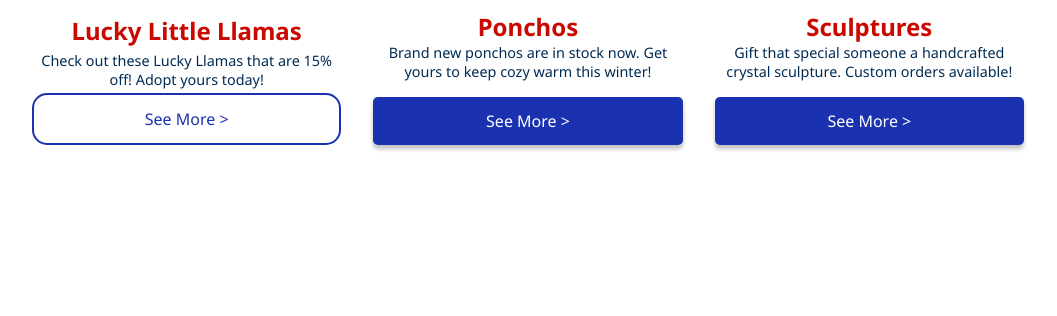
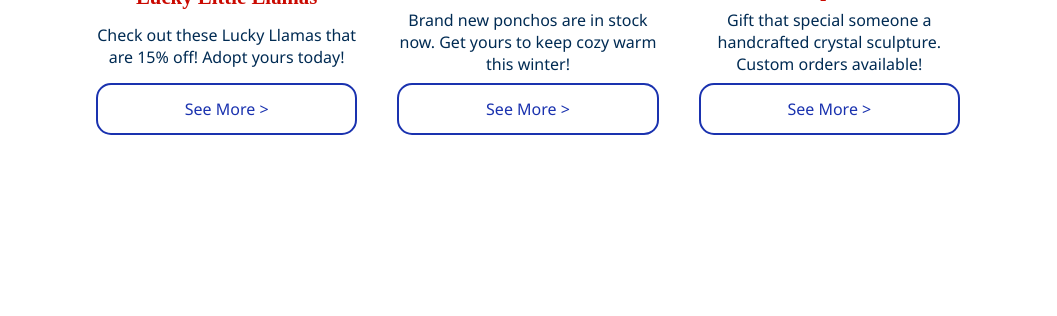
Before and after one commit to genna-umenhofer/new-simply-complex, a PHP site: page / in a window 1280 px wide. Shown: the part 633-949 px from the top of the page, without its empty margins (112-1169 px from the left). Run offline with PHP 8.4, Linux system fonts and the light colour scheme; some libraries are stand-ins or nearby versions; some web fonts are replaced.

Commit message:
added additional pages

```diff
--- a/includes/header.inc.php
+++ b/includes/header.inc.php
@@ -6,6 +6,8 @@ if(basename($_SERVER['PHP_SELF']) == "index.php") {
   $shop = 'pages/shop.php';
   $about = 'pages/about.php';
   $logo = 'assets/simp_comp_circle_color_logo.png';
+  $script = 'script.js';
+  $style = 'style.css';
 } else {
   $home = '../index.php';
   $events = 'events.php';
@@ -13,6 +15,8 @@ if(basename($_SERVER['PHP_SELF']) == "index.php") {
   $shop = 'shop.php';
   $about = 'about.php';
   $logo = '../assets/simp_comp_circle_color_logo.png';
+  $script = '../script.js';
+  $style = '../style.css';
 }
 ?>
 
@@ -29,6 +33,7 @@ if(basename($_SERVER['PHP_SELF']) == "index.php") {
   <link rel="preconnect" href="https://fonts.gstatic.com" crossorigin>
   <link href="https://fonts.googleapis.com/css2?family=Kaisei+HarunoUmi:wght@400;500;700&family=Noto+Sans:wght@400;700&display=swap" rel="stylesheet">
   <script src="https://kit.fontawesome.com/56820fc43b.js" crossorigin="anonymous"></script>
+  <script src="<?php echo $script ?>" defer></script>
   <title>Simply Complex Art Shop</title>
 </head>
 <body>
--- a/index.php
+++ b/index.php
@@ -17,26 +17,26 @@ include("includes/header.inc.php");
 
   </section>
   <section class="featured-products">
-    <h2>Featured Products</h2>
+    <h2 class="top-heading">Featured Products</h2>
     <hr>
     <div>
       <div class="card">
-        <img src="simp_comp_graphics/llama5_Medium.jpeg" alt="A miniature llama next to a quarter">
-        <h3>Lucky Little Llamas</h3>
-        <p>Check out these Lucky Llamas that are 15% off! Adopt yours today!</p>
+        <img src="assets/llama5_Medium.jpeg" alt="A miniature llama next to a quarter">
+        <h3 class="second-heading">Lucky Little Llamas</h3>
+        <p class="body-text">Check out these Lucky Llamas that are 15% off! Adopt yours today!</p>
         <a class="button-light" href="https://www.etsy.com/shop/SimplyComplexArtShop?section_id=34898639" target="_blank">See More ></a>
       </div>
       <div class="card">
-        <img src="simp_comp_graphics/poncho_Medium.jpeg" alt="A model wearing a poncho">
-        <h3>Ponchos</h3>
-        <p>Brand new ponchos are in stock now. Get yours to keep cozy warm this winter!</p>
-        <a class="button2" href="https://www.etsy.com/shop/SimplyComplexArtShop?section_id=39940283" target="_blank">See More ></a>
+        <img src="assets/poncho_Medium.jpeg" alt="A model wearing a poncho">
+        <h3 class="second-heading">Ponchos</h3>
+        <p class="body-text">Brand new ponchos are in stock now. Get yours to keep cozy warm this winter!</p>
+        <a class="button-light" href="https://www.etsy.com/shop/SimplyComplexArtShop?section_id=39940283" target="_blank">See More ></a>
       </div>
       <div class="card">
-        <img src="simp_comp_graphics/sculpture_promo Medium.jpeg" alt="A bead and wire tree attached to a quartz crystal">
-        <h3>Sculptures</h3>
-        <p>Gift that special someone a handcrafted crystal sculpture. Custom orders available!</p>
-        <a class="button2" href="https://www.etsy.com/shop/SimplyComplexArtShop?section_id=37260560" target="_blank">See More ></a>
+        <img src="assets/sculpture_promo Medium.jpeg" alt="A bead and wire tree attached to a quartz crystal">
+        <h3 class="second-heading">Sculptures</h3>
+        <p class="body-text">Gift that special someone a handcrafted crystal sculpture. Custom orders available!</p>
+        <a class="button-light" href="https://www.etsy.com/shop/SimplyComplexArtShop?section_id=37260560" target="_blank">See More ></a>
       </div>
     </div>
   </section>
@@ -81,4 +81,4 @@ include("includes/header.inc.php");
       <p>Follow us!</p>
     </div>
   </section>
-<?php include("includes/footer.inc.php");
+<?php include("includes/footer.inc.php");?>
--- /dev/null
+++ b/pages/about.php
@@ -0,0 +1,6 @@
+<?php
+include("includes/header.inc.php");
+?>
+
+
+<?php include("includes/footer.inc.php");?>
--- /dev/null
+++ b/pages/contact.php
@@ -0,0 +1,6 @@
+<?php
+include("includes/header.inc.php");
+?>
+
+
+<?php include("includes/footer.inc.php");?>
--- a/styles.css
+++ b/styles.css
@@ -25,45 +25,46 @@
 }
 
 /* --- Global Styles --- */
-h1 {
-  font-family: var(--title-font);
-  color: white;
-}
-
-h2 {
+.top-heading {
   font-family: var(--title-font);
   color: var(--scas-orange);
   font-size: 2.5rem;
-  margin-top: 10%;
+  font-weight: bold;
 }
 
-h3 {
-  font-family: var(--body-font);
+.second-heading {
+  font-family: var(--title-font);
   color: var(--scas-orange);
-  font-size: 1.5rem;
+  font-size: 1.3rem;
+  font-weight: bold;
 }
 
-h4 {
+.third-heading {
   font-family: var(--title-font);
   color: var(--scas-blue);
-  font-size: 2.5rem;
+  font-size: 1.1rem;
 }
 
-h5 {
+.bold-body-text {
   font-family: var(--body-font);
   color: var(--scas-blue);
-  font-size: 1.3rem;
-  margin-bottom: 1rem;
+  font-size: 1.1rem;
+  font-weight: bold;
 }
 
-p {
+.body-text {
   font-family: var(--body-font);
   color: var(--scas-blue);
-  font-size: .9rem;
+  font-size: 1rem;
 }
 
 a {
   color: var(--scas-blue);
+  transition: color 400ms linear;
+}
+
+a:hover {
+  color: var(--scas-orange);
   transition: color 400ms linear;
 }
 
@@ -85,29 +86,21 @@ a {
   transition: box-shadow 400ms linear, color 400ms linear, border-color 400ms linear;
 }
 
-.button2 {
+.button-dark {
   text-decoration: none;
   font-family: var(--body-font);
-  color: white;
-  width: 100%;
-  background-color: var(--scas-purple);
-  border: none;
-  border-radius: 5px;
+  color: black;
+  background-color: white;
+  border: 2px solid black;
+  border-radius: 15px;
   padding: .8rem;
-  margin: 1rem 0 0 0;
-  box-shadow: 0px 4px 4px rgba(0, 0, 0, 0.25);
+  transition: box-shadow 400ms linear, color 400ms linear;
 }
 
-.button:hover,
-.button2:hover,
-button:hover {
-  background-color: var(--scas-orange) !important;
-  color: white !important;
-}
-
-a:hover {
+.button-dark:hover {
   color: var(--scas-orange);
-
+  box-shadow: 4px 4px var(--scas-orange);
+  transition: box-shadow 400ms linear, color 400ms linear;
 }
 
 .social-icons {
@@ -149,7 +142,7 @@ nav > div {
   color: white;
   text-decoration: none;
   font-size: 1.8rem;
-  transition: color 500ms linear;
+  transition: color 400ms linear;
 }
 
 .nav-link {
@@ -158,13 +151,12 @@ nav > div {
   text-decoration: none;
   margin-left: 2rem;
   font-size: 1.2rem;
-  transition: color 500ms linear;
+  transition: color 400ms linear;
 }
 
 .nav-link:hover, .home-link:hover {
   color: var(--scas-orange);
- /* text-decoration: underline;
-  font-size: 1.3rem;*/
+  transition: color 400ms linear;
 }
 
 /* --- Hero and Spotlight Slider--- */
@@ -201,14 +193,16 @@ nav > div {
   display: flex;
   flex-direction: column;
   justify-content: center;
-  width: 80%;
-  margin: 5% auto 5% auto;
+  gap: 1rem;
+  /*width: 80%;*/
+  margin: 5% 15% 5% 15%;
   text-align: center;
 }
 
 .featured-products > div {
   display: flex;
   flex-wrap: wrap;
+  gap: .5rem;
 }
 
 .card {
@@ -218,11 +212,13 @@ nav > div {
   flex: 1 1 0px;
   margin: 1rem;
   justify-content: space-between;
+  gap: .5rem;
 }
 
 .card > img {
   width: 100%;
   margin: 0 0 1rem 0;
+  box-shadow: 5px 5px var(--scas-blue);
 }
 
 .card > p {
```
Also changed, not shown: script.js (added).
